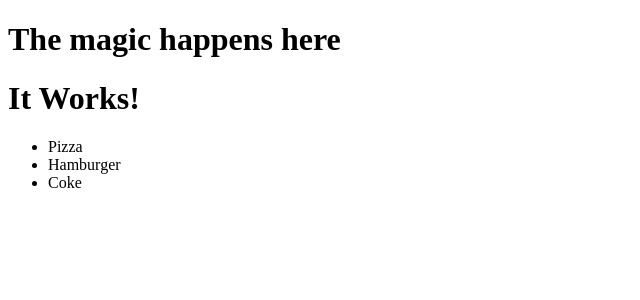
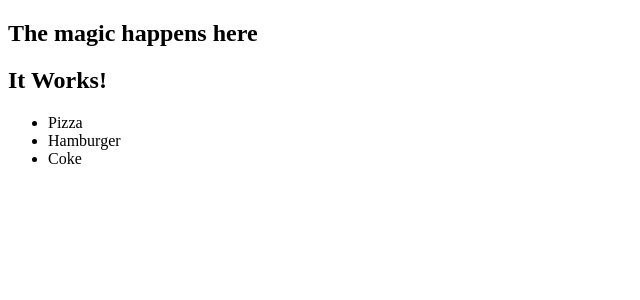
Before and after one commit to wakeupgrumpy/H2021Webapplikasjoner, a React (Create React App) app in the folder 5-Intro-React/: page / in a window 1280 px wide. Shown: the top 300 px of the page, without its empty margins (0-640 px from the left). Built offline with nearby package versions, Linux system fonts and the light colour scheme.

Commit message:
Wrapper component er lagt til

```diff
--- a/5-Intro-React/src/App.js
+++ b/5-Intro-React/src/App.js
@@ -1,6 +1,7 @@
 import React from 'react';
 import Food from './components/Food';
 import MyComponent from './components/MyComponent';
+import Wrapper from './components/Wrapper';
 import './styles.scss';
 
 const App = () => {
@@ -8,11 +9,11 @@ const App = () => {
   const food = ['Pizza', 'Hamburger', 'Coke'];
 
   return (
-    <>
+    <Wrapper>
       <h1>The magic happens here</h1>
       <MyComponent title={'It Works!'} />
-      <Food food={food}/>
-    </>
+      <Food food={food} />
+    </Wrapper>
   );
 }
 
--- /dev/null
+++ b/5-Intro-React/src/components/Wrapper.js
@@ -0,0 +1,9 @@
+const Wrapper = (props) => {
+  return (
+    <section>
+      {props.children}
+    </section>
+  )
+}
+
+export default Wrapper;
```
Also changed, not shown: 1 other file (tests, documents, lock files or other folders).
